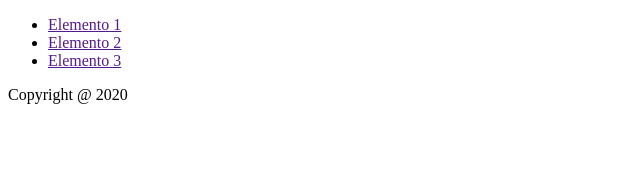
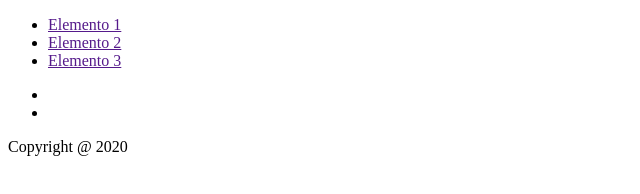
Before and after one commit to JavierSnzMrt/pruebaGIT, a plain HTML site: page index.html in a window 1280 px wide. Shown: the whole page, without its empty margins (0-640 px from the left). Drawn offline with Linux system fonts and the light colour scheme.

Commit message:
NUevo desarrollo carrusel

```diff
--- a/index.html
+++ b/index.html
@@ -15,7 +15,13 @@
             </ul>
         </nav>
     </header>
-    <main></main>
+    <main class="carrusel">
+        <ul>
+            <li><img src="" alt=""></li>
+            <li><img src="" alt=""></li>
+        </ul>
+        <div></div>
+    </main>
     <footer>
         <p>Copyright @ 2020</p>
     </footer>
```
